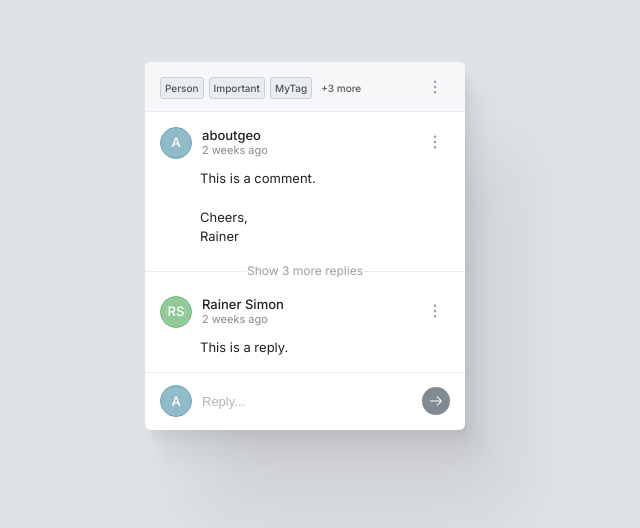
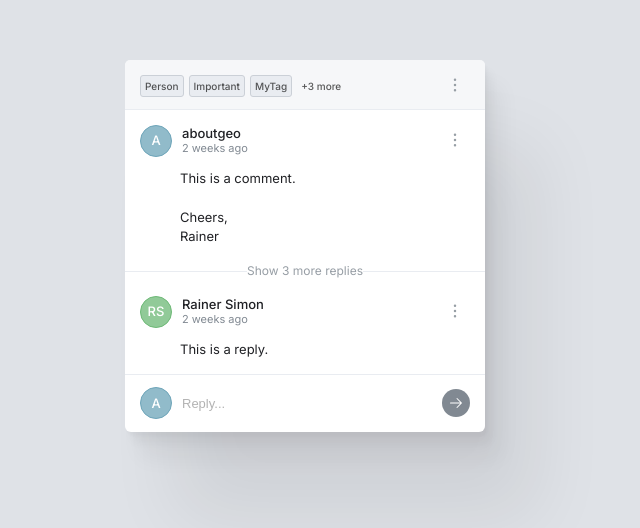
Before and after one commit to recogito/wireframing, a React (Vite) app: page / in a window 1280 px wide. Shown: the part 154-682 px from the top of the page, without its empty margins (335-975 px from the left). Built offline with nearby package versions, Linux system fonts and the light colour scheme.

Commit message:
CSS tweaks + updated screenshot

```diff
--- a/src/AnnotationPopup/AnnotationPopup.css
+++ b/src/AnnotationPopup/AnnotationPopup.css
@@ -6,7 +6,7 @@
     6.5px 10.8px 9.1px rgba(0, 0, 0, 0.035),
     15.7px 25.9px 22px rgba(0, 0, 0, 0.046),
     52px 86px 73px rgba(0, 0, 0, 0.07);
-  width: 320px;
+  width: 360px;
 }
 
 .annotation-popup ul {
@@ -28,6 +28,6 @@
 .annotation-popup article p {
   line-height: 150%;
   margin: 0;
-  padding: 10px 10px 0 40px;
+  padding: 12px 10px 0 40px;
   white-space: pre-line
 }
```
Also changed, not shown: wip-screenshots/popup-v3.png.
